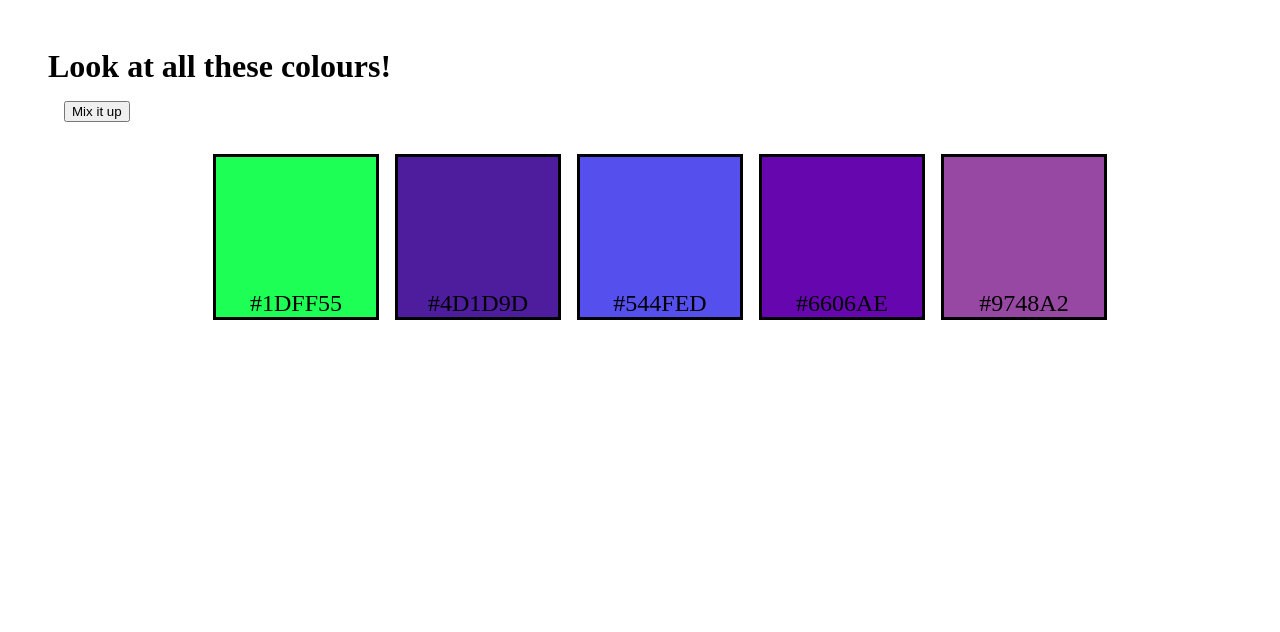
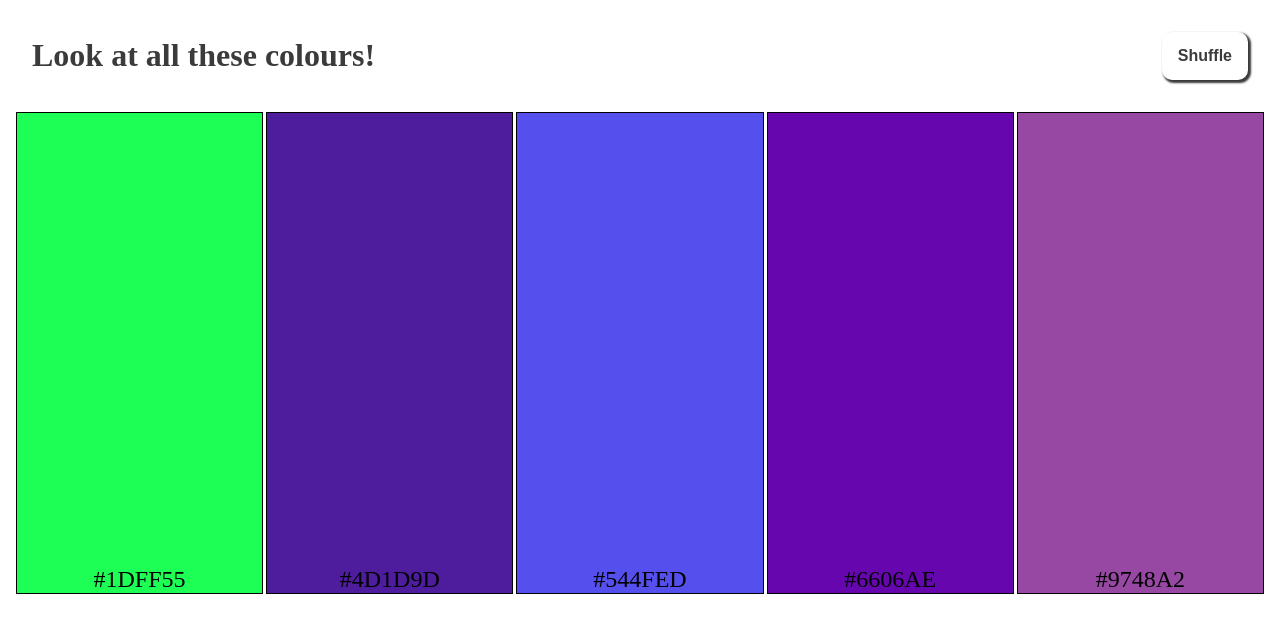
Before and after one commit to Catherinen29/colour-gen, a plain HTML site: page index.html in a window 1280 px wide. Drawn offline with Linux system fonts and the light colour scheme.

Commit message:
Styling.

```diff
--- a/index.html
+++ b/index.html
@@ -8,9 +8,12 @@
     <title>Colour Finder</title>
 </head>
 <body>
-    <h1>Look at all these colours!</h1>
 
-    <button class="btn-random">Mix it up</button>
+    <header>
+        <h1>Look at all these colours!</h1>
+
+        <button class="btn-random">Shuffle</button>
+    </header>
 
     <ul class="colour-list">
         <li class="colour colour-1"></li>
--- a/script.js
+++ b/script.js
@@ -32,7 +32,6 @@ let btnRandom = document.querySelector('.btn-random');
 btnRandom.addEventListener('click', mixAll);
 
 
-
 const generateOneClr = (e) => {
         let newColour = '#';
         for (let i = 0; i < 6; i++) {
--- a/style.css
+++ b/style.css
@@ -1,30 +1,57 @@
 body {
-    margin: 3rem;
+    margin: 1rem;
     padding: 0;
 }
 
+header {
+    display: flex;
+    justify-content: space-between;
+}
 h1 {
-    margin: auto;
+    margin-left: 1rem;
+    color: #3b3b3b;
 }
-
 .btn-random {
     margin: 1rem;
+    padding: 0.5rem 1rem;
+    border: none;
+    border-radius: 10px;
+    background-color: white;
+    color: #3b3b3b;
+    font-size: 1rem;
+    font-weight: bold;
+    box-shadow: 2px 2px 2px 1px #3b3b3b;
 }
 .colour-list {
     list-style-type: none;
     display: flex;
-    gap: 1rem;
+    gap: 0.2rem;
     justify-content: center;
     align-items: center;
+    padding: 0;
 }
 
 .colour {
-    width: 10rem;
-    height: 10rem;
-    border: 0.2rem solid black;
+    width: 20%;
+    height: 30rem;
+    border: 0.1rem solid black;
     display: flex;
     justify-content: center;
     align-items: end;
     font-size: 1.5rem;
     color: black;
 }
+
+@media screen and (max-width: 800px) {
+
+.colour-list {
+    display: flex;
+    flex-direction: column;
+}
+
+.colour {
+    width: 100%;
+    height: 10rem;
+}
+
+}
```
